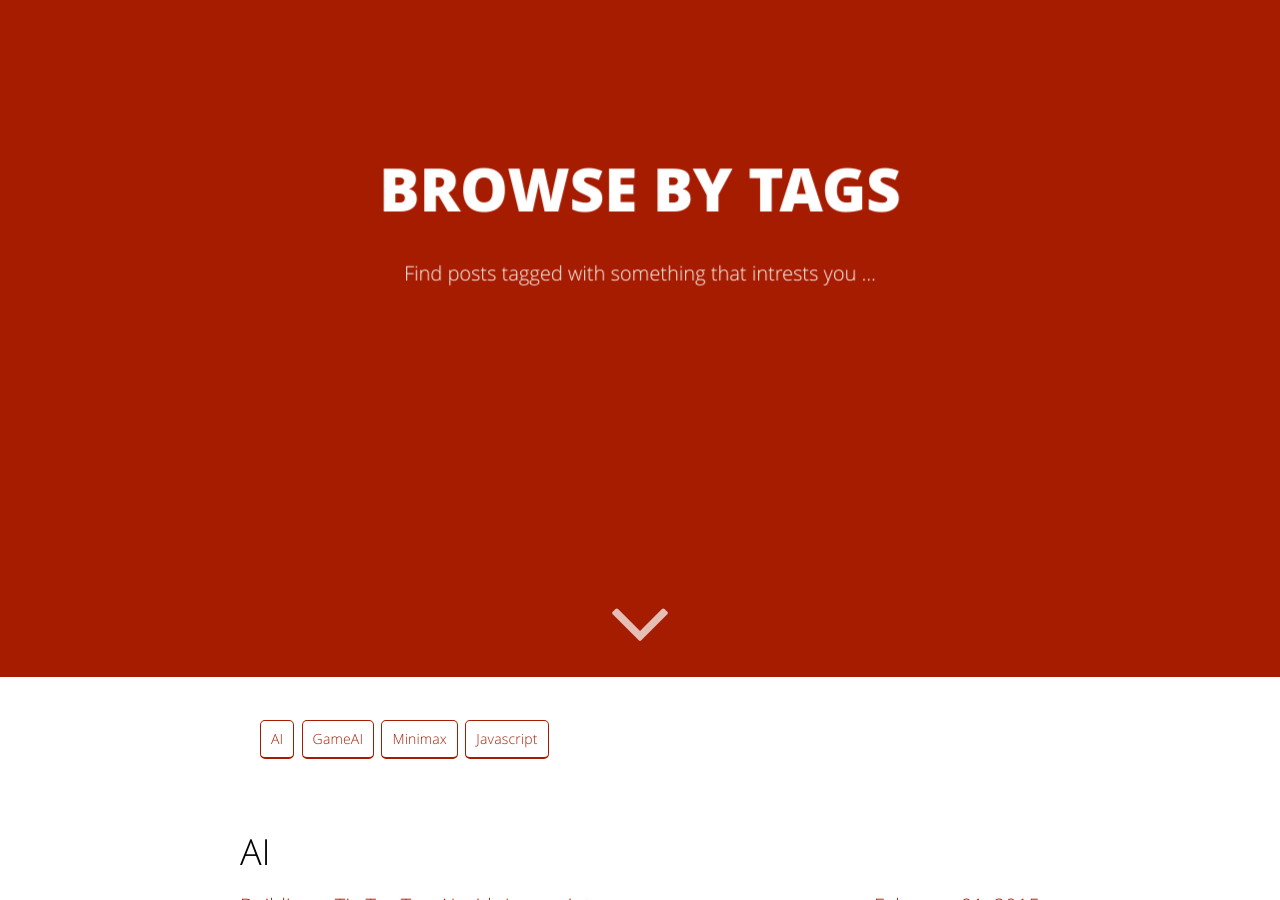
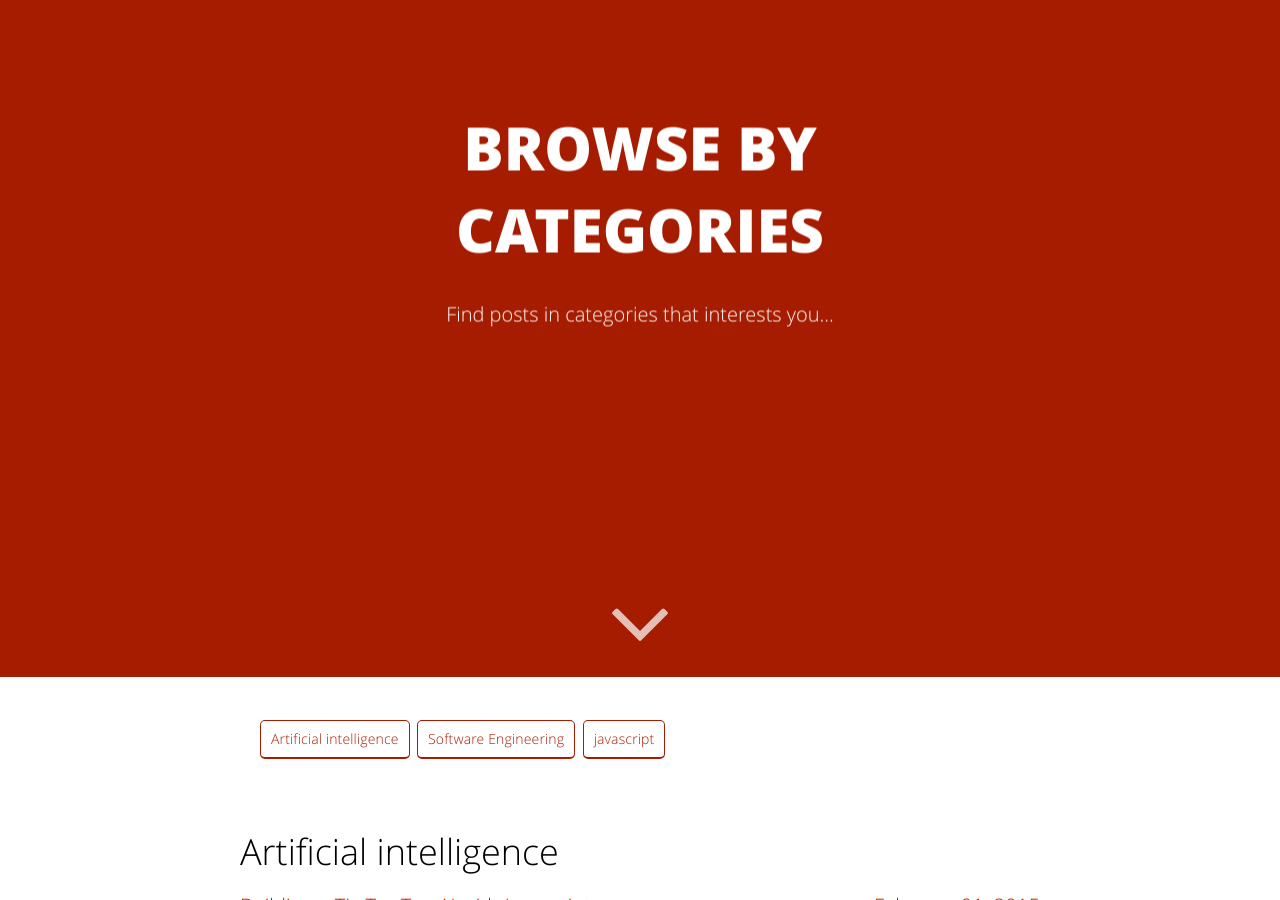
Before and after one commit to Mostafa-Samir/Mostafa-Samir.github.io, a Jekyll site: the page built from categories.html, in a window 1280 px wide and 900 px high, scrolled down 223 px. Built offline with Jekyll 4.4.1, drawn with Linux system fonts in a browser that asks for light colours; some of the changed text lies outside the part shown.

Commit message:
changed tags to categories

```diff
--- a/_config.yml
+++ b/_config.yml
@@ -33,8 +33,7 @@ disqus: mostafa-samir-blog
 google_analytics: UA-57191995-1
 
 
-# Your website URL (e.g. http://barryclark.github.io or http://www.barryclark.co)
-# Used for Sitemap.xml and your RSS feed
+
 url:
 
 # If you're hosting your site at a Project repository on GitHub pages
@@ -54,8 +53,8 @@ permalink: /:title/
 links:
   - title: Home
     url: /
-  - title: Tags
-    url: /tags
+  - title: Categories
+    url: /categories
   - title: About Me
     url: /about
 
--- a/tags.html
+++ b/categories.html
@@ -1,28 +1,28 @@
 ---
 layout: minimal
-title: "Browse by tags"
-permalink: /tags/index.html
-description: Find posts tagged with something that intrests you ...
+title: "Browse by Categories"
+permalink: /categories/index.html
+description: Find posts in categories that interests you...
 ---
 
 <div class="tags">
-{% assign tags_list = site.tags %}
-  {% if tags_list.first[0] == null %}
-    {% for tag in tags_list %}
-        <a data-scroll href="#{{ tag }}">{{ tag }}</a>
+{% assign cats_list = site.categories %}
+  {% if cats_list.first[0] == null %}
+    {% for cat in cats_list %}
+        <a data-scroll href="#{{ cat }}">{{ cat }}</a>
     {% endfor %}
   {% else %}
-    {% for tag in tags_list %}
-        <a data-scroll href="#{{ tag[0] }}">{{ tag[0] }}</a>
+    {% for cat in cats_list %}
+        <a data-scroll href="#{{ cat[0] }}">{{ cat[0] }}</a>
     {% endfor %}
   {% endif %}
-{% assign tags_list = nil %}
+{% assign cats_list = nil %}
 </div>
 
-{% for tag in site.tags  %}
-    <span class="tag-title" id="{{ tag[0] }}">{{ tag[0] }}</span>
+{% for cat in site.categories  %}
+    <span class="tag-title" id="{{ cat[0] }}">{{ cat[0] }}</span>
     <ul class="post-list">
-        {% assign pages_list = tag[1] %}
+        {% assign pages_list = cat[1] %}
         {% for post in pages_list reversed %}
             {% if post.title != null %}
             {% if group == null or group == post.group %}
```
